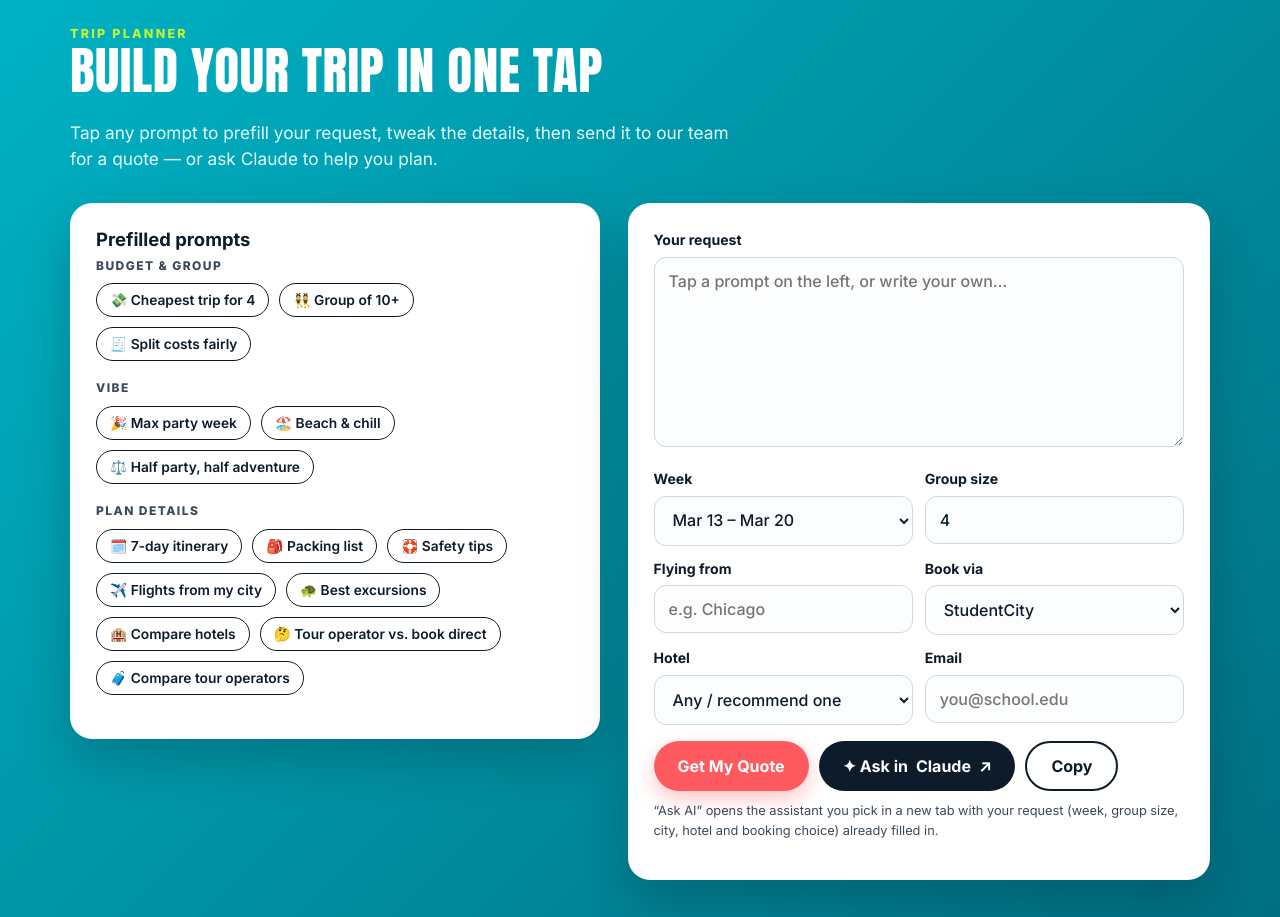
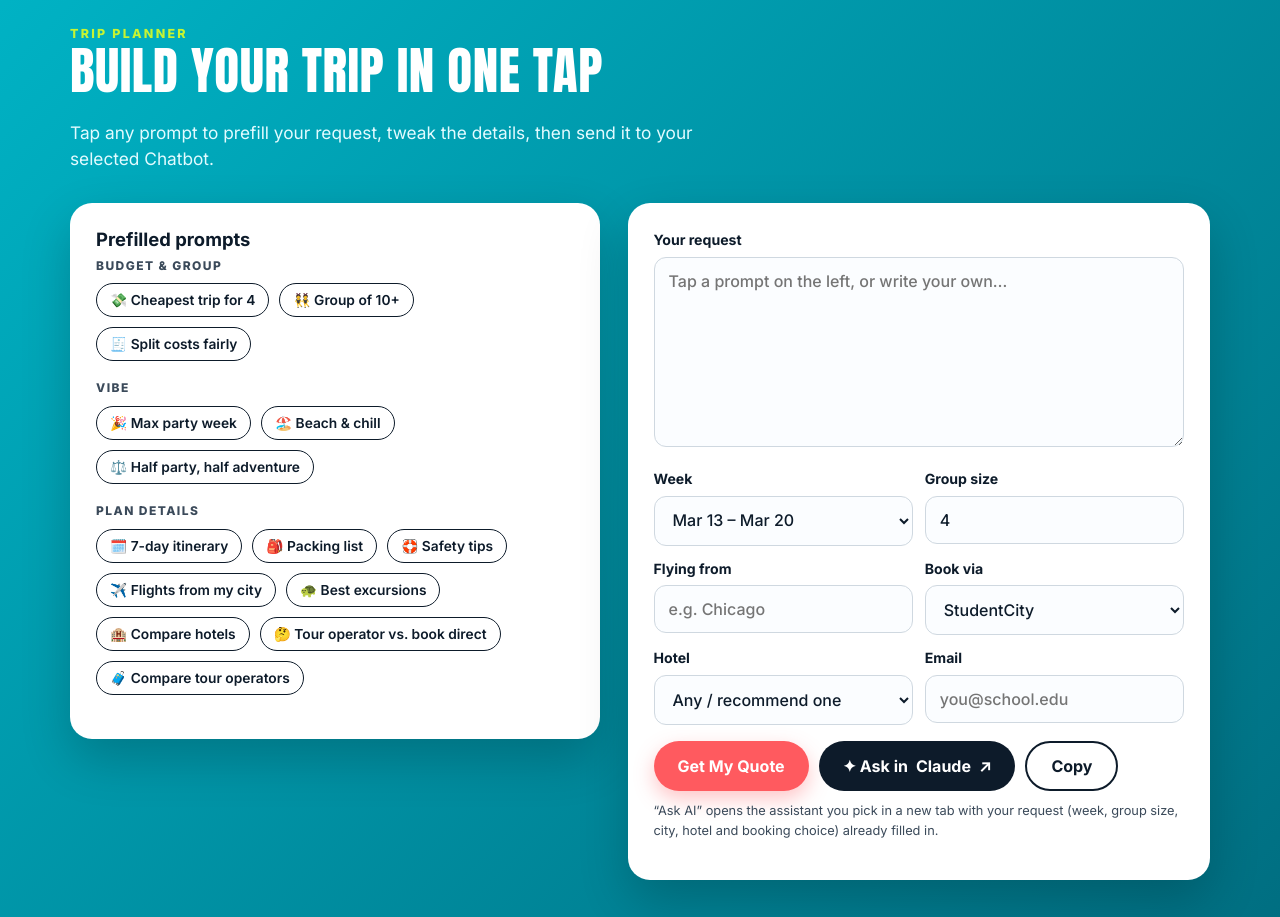
Before and after one commit to electronbender/cancun-spring-break-2027, a plain HTML site: page index.html in a window 1280 px wide. Shown: the part 10040-10957 px from the top of the page. Drawn offline with Linux system fonts and the light colour scheme.

Commit message:
Update trip planner intro text
Co-Authored-By: Claude Opus 5.5 <noreply@anthropic.com>

```diff
--- a/index.html
+++ b/index.html
@@ -450,7 +450,7 @@
   <div class="wrap">
     <div class="eyebrow">Trip Planner</div>
     <h2>Build Your Trip in One Tap</h2>
-    <p class="lead">Tap any prompt to prefill your request, tweak the details, then send it to our team for a quote — or ask Claude to help you plan.</p>
+    <p class="lead">Tap any prompt to prefill your request, tweak the details, then send it to your selected Chatbot.</p>
     <div class="planner-box">
       <div class="panel">
         <h3>Prefilled prompts</h3>
```
